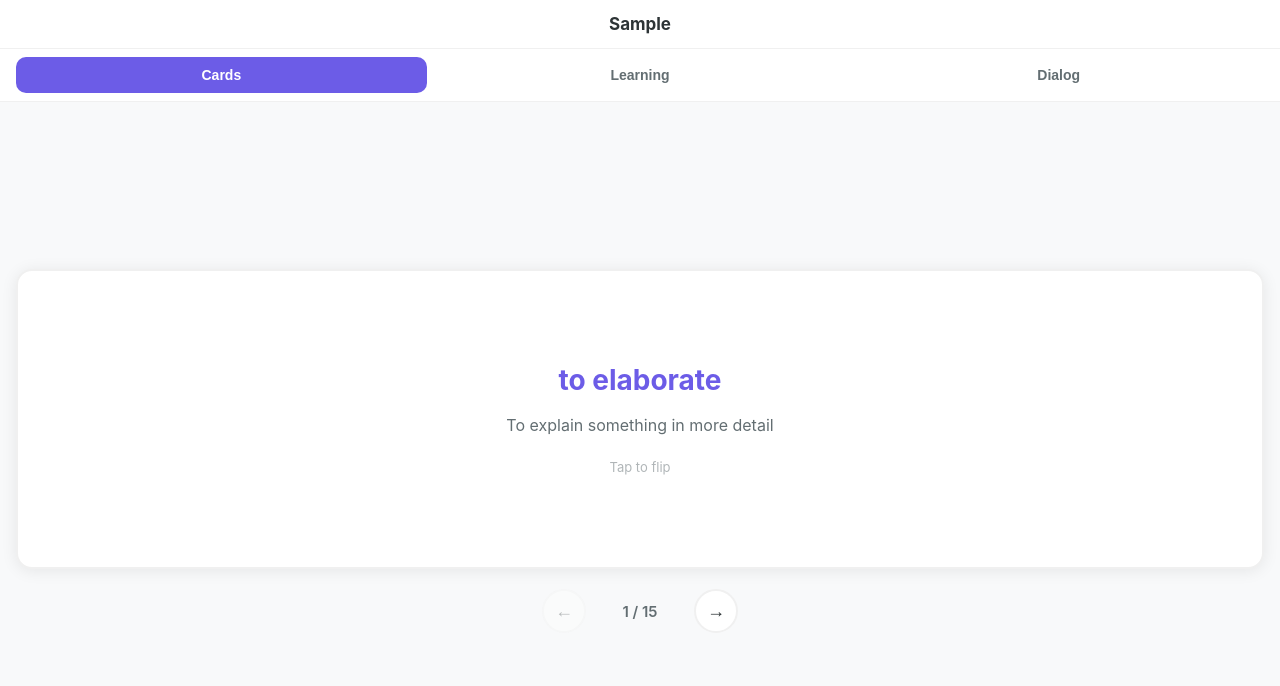
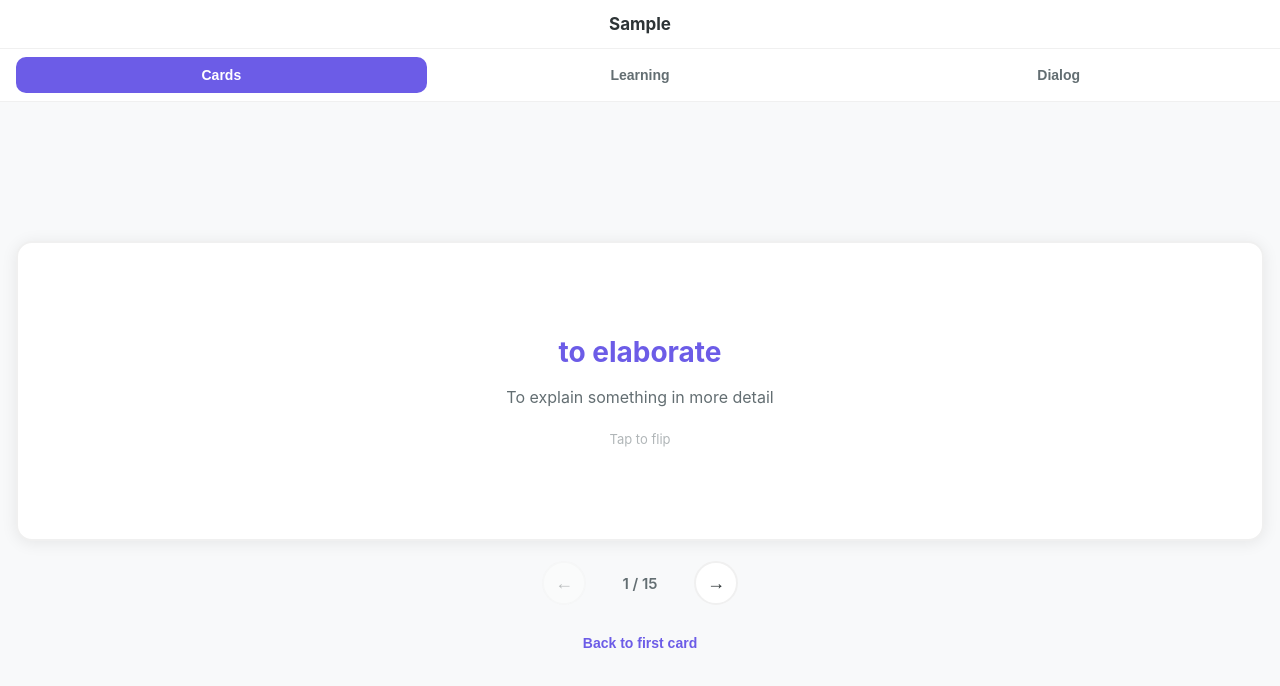
Before and after one commit to karimvafin/enready, a plain HTML site: page index.html in a window 1280 px wide. Both pictures are taken after typing "Sample" into the empty fields and a click on the button "Send". Drawn offline with Linux system fonts and the light colour scheme.

Commit message:
Add back to first card button

```diff
--- a/css/style.css
+++ b/css/style.css
@@ -343,6 +343,22 @@ body {
   text-align: center;
 }
 
+.cards-reset-btn {
+  padding: 10px 24px;
+  border: none;
+  border-radius: var(--radius-sm);
+  background: transparent;
+  color: var(--primary);
+  font-size: 14px;
+  font-weight: 600;
+  cursor: pointer;
+  transition: background var(--transition);
+}
+
+.cards-reset-btn:active {
+  background: var(--primary-pale);
+}
+
 /* ===== LEARNING ===== */
 .learning-area {
   padding: 20px;
--- a/index.html
+++ b/index.html
@@ -48,6 +48,7 @@
           <span class="cards-counter" id="cards-counter">1 / 15</span>
           <button id="card-next">&#8594;</button>
         </div>
+        <button class="cards-reset-btn" id="card-reset">Back to first card</button>
       </div>
     </div>
 
--- a/js/views/cards.js
+++ b/js/views/cards.js
@@ -16,6 +16,10 @@ export function initCards() {
 
   document.getElementById('card-prev').addEventListener('click', () => navigate(-1));
   document.getElementById('card-next').addEventListener('click', () => navigate(1));
+  document.getElementById('card-reset').addEventListener('click', () => {
+    resetCards();
+    tg.hapticLight();
+  });
 
   container.addEventListener('touchstart', (e) => {
     touchStartX = e.changedTouches[0].screenX;
```
